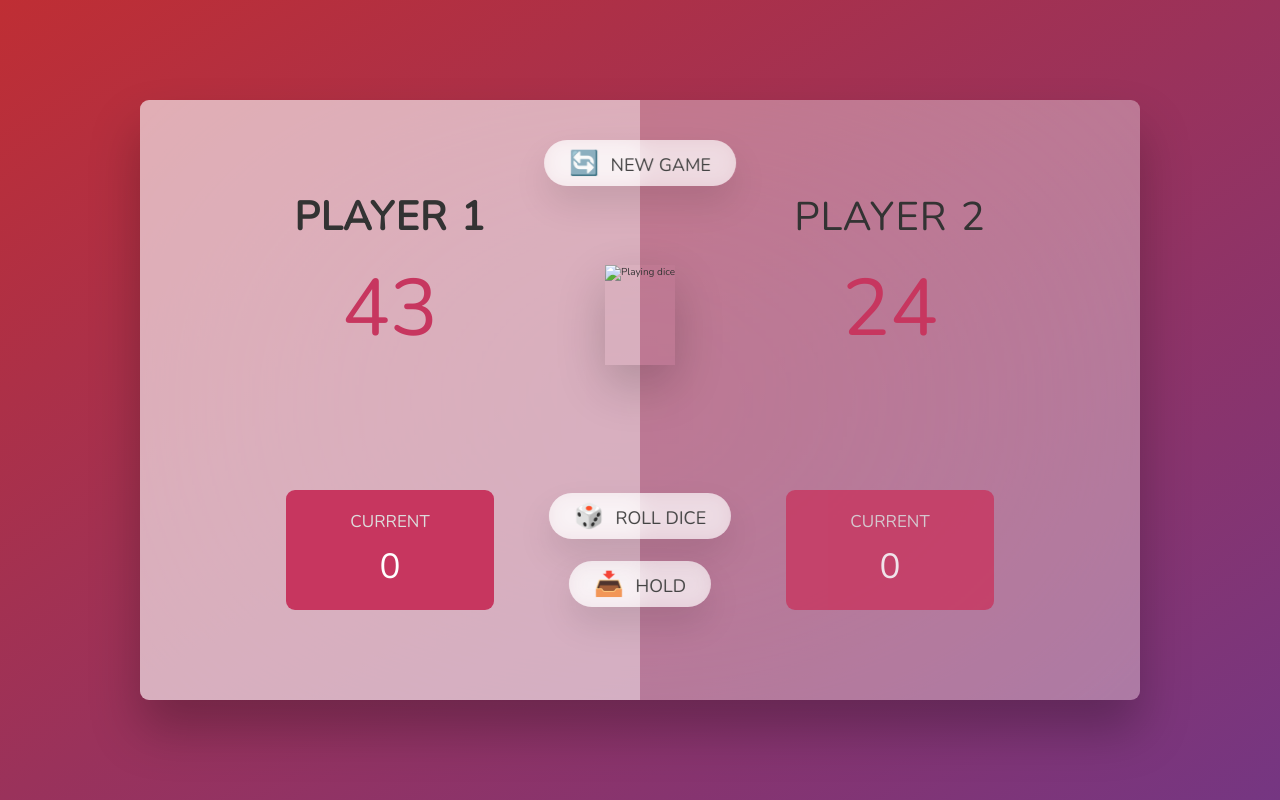
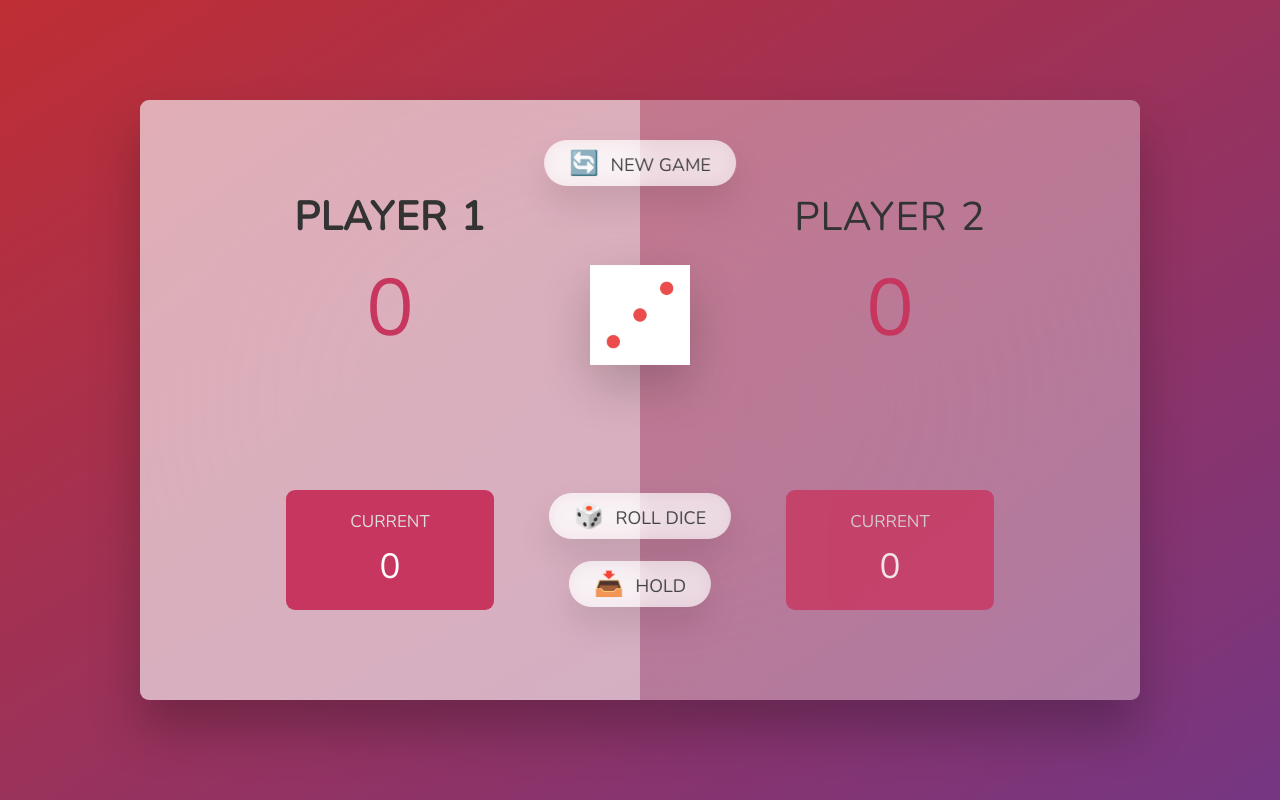
Before and after one commit to s0wime/Pig-Game, a plain HTML site: page index.html in a window 1280 px wide. Both pictures are taken after a click on the button "🎲 ROLL DICE". Drawn offline with nearby package versions, Linux system fonts and the light colour scheme.

Commit message:
write dice image changing

```diff
--- a/index.html
+++ b/index.html
@@ -26,7 +26,7 @@
         </div>
       </section>
 
-      <img src="dice-5.png" alt="Playing dice" class="dice" />
+      <img src="images/dice-5.png" alt="Playing dice" class="dice" />
       <button class="btn btn--new">🔄 New game</button>
       <button class="btn btn--roll">🎲 Roll dice</button>
       <button class="btn btn--hold">📥 Hold</button>
--- a/script.js
+++ b/script.js
@@ -1 +1,24 @@
 'use strict';
+
+const score0El = document.getElementById('score--0');
+const score1El = document.getElementById('score--1');
+const diceEl = document.querySelector('.dice');
+
+const btnNew = document.querySelector('.btn--new');
+const btnRoll = document.querySelector('.btn--roll');
+const btnHold = document.querySelector('.btn--hold');
+
+score0El.textContent = 0;
+score1El.textContent = 0;
+
+diceEl.classList.add('hidden');
+
+function generateDice() {
+  return Math.trunc(Math.random() * 6) + 1;
+}
+
+btnRoll.addEventListener('click', function () {
+  const dice = generateDice();
+  diceEl.classList.remove('hidden');
+  diceEl.src = `images/dice-${dice}.png`;
+});
--- a/style.css
+++ b/style.css
@@ -165,3 +165,7 @@ main {
   font-weight: 700;
   color: #c7365f;
 }
+
+.hidden {
+  display: none;
+}
```
